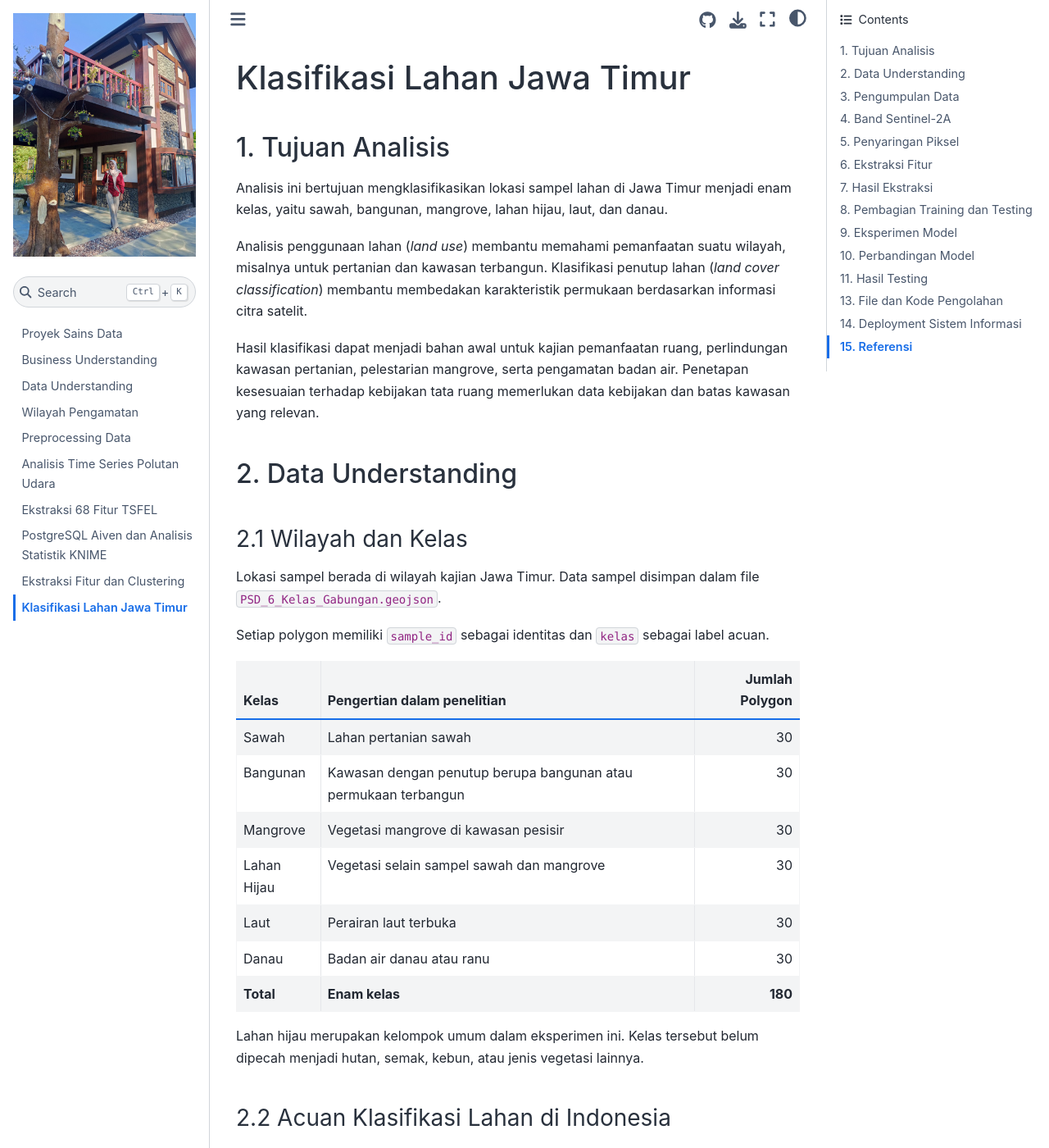
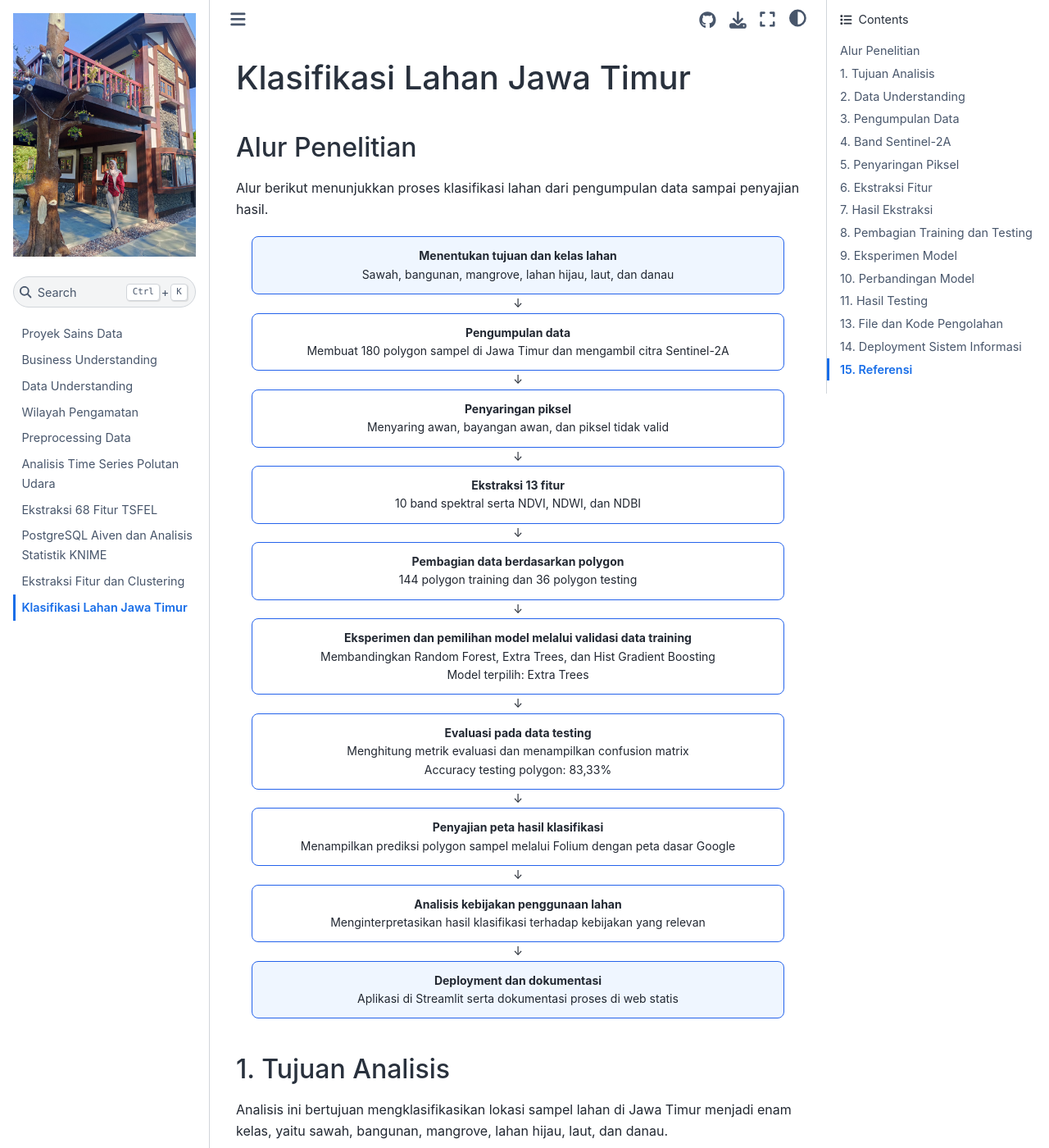
Before and after one commit to riskanana06/PSD, a Jupyter Book: the page built from klasifikasi_sawah.md, in a window 1280 px wide and 1400 px high. Shown: the whole window at 82% size. Built offline with Jupyter Book 1.0.4 settings and Sphinx 7.4.7 and the Sphinx Book theme 1.1.4, drawn with Linux system fonts in a browser that asks for light colours.

Commit message:
Tambahkan diagram alur penelitian

```diff
--- a/klasifikasi_sawah.md
+++ b/klasifikasi_sawah.md
@@ -1,4 +1,62 @@
 # Klasifikasi Lahan Jawa Timur
+
+## Alur Penelitian
+
+Alur berikut menunjukkan proses klasifikasi lahan dari pengumpulan data sampai penyajian hasil.
+
+<div style="max-width:650px;margin:20px auto;text-align:center;font-size:14px;line-height:1.6;">
+  <div style="border:1px solid #2563eb;border-radius:8px;padding:12px;background:#eff6ff;">
+    <b>Menentukan tujuan dan kelas lahan</b><br>
+    Sawah, bangunan, mangrove, lahan hijau, laut, dan danau
+  </div>
+  <div>↓</div>
+  <div style="border:1px solid #2563eb;border-radius:8px;padding:12px;">
+    <b>Pengumpulan data</b><br>
+    Membuat 180 polygon sampel di Jawa Timur dan mengambil citra Sentinel-2A
+  </div>
+  <div>↓</div>
+  <div style="border:1px solid #2563eb;border-radius:8px;padding:12px;">
+    <b>Penyaringan piksel</b><br>
+    Menyaring awan, bayangan awan, dan piksel tidak valid
+  </div>
+  <div>↓</div>
+  <div style="border:1px solid #2563eb;border-radius:8px;padding:12px;">
+    <b>Ekstraksi 13 fitur</b><br>
+    10 band spektral serta NDVI, NDWI, dan NDBI
+  </div>
+  <div>↓</div>
+  <div style="border:1px solid #2563eb;border-radius:8px;padding:12px;">
+    <b>Pembagian data berdasarkan polygon</b><br>
+    144 polygon training dan 36 polygon testing
+  </div>
+  <div>↓</div>
+  <div style="border:1px solid #2563eb;border-radius:8px;padding:12px;">
+    <b>Eksperimen dan pemilihan model melalui validasi data training</b><br>
+    Membandingkan Random Forest, Extra Trees, dan Hist Gradient Boosting<br>
+    Model terpilih: Extra Trees
+  </div>
+  <div>↓</div>
+  <div style="border:1px solid #2563eb;border-radius:8px;padding:12px;">
+    <b>Evaluasi pada data testing</b><br>
+    Menghitung metrik evaluasi dan menampilkan confusion matrix<br>
+    Accuracy testing polygon: 83,33%
+  </div>
+  <div>↓</div>
+  <div style="border:1px solid #2563eb;border-radius:8px;padding:12px;">
+    <b>Penyajian peta hasil klasifikasi</b><br>
+    Menampilkan prediksi polygon sampel melalui Folium dengan peta dasar Google
+  </div>
+  <div>↓</div>
+  <div style="border:1px solid #2563eb;border-radius:8px;padding:12px;">
+    <b>Analisis kebijakan penggunaan lahan</b><br>
+    Menginterpretasikan hasil klasifikasi terhadap kebijakan yang relevan
+  </div>
+  <div>↓</div>
+  <div style="border:1px solid #2563eb;border-radius:8px;padding:12px;background:#eff6ff;">
+    <b>Deployment dan dokumentasi</b><br>
+    Aplikasi di Streamlit serta dokumentasi proses di web statis
+  </div>
+</div>
 
 ## 1. Tujuan Analisis
 
```
